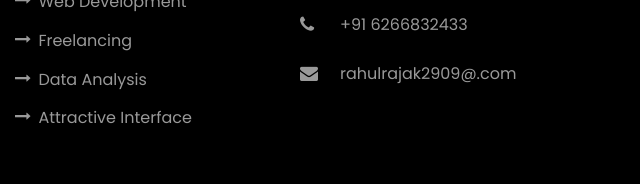
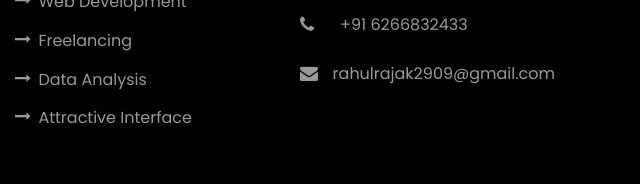
Before and after one commit to rahulrajak2909/My-Portfolio, a plain HTML site: page index.html in a window 1280 px wide. Shown: the part 8160-8344 px from the top of the page, 640-1280 px from the left. Drawn offline with Linux system fonts and the light colour scheme; files whose address does not match are found by name.

Commit message:
Update index.html

```diff
--- a/index.html
+++ b/index.html
@@ -635,7 +635,7 @@
 	              <ul>
 	                <li><span class="icon icon-map-marker"></span><span class="text" style="margin-bottom: 2rem;">Bangla Mohalla Idgah Road Guna (M.P), 473001</span></li>
 	                <li style="margin-top: 1rem;"><a href="#"><span class="icon icon-phone"></span><span class="text">+91 6266832433</span></a></li>
-	                <li><a href="mailto: rahulrajak2909@gmail.com"><span class="icon icon-envelope"></span><span class="text">rahulrajak2909@.com</span></a></li>
+	                <li><a href="mailto: rahulrajak2909@gmail.com"><span class="icon icon-envelope"></span><span class="text">rahulrajak2909@gmail.com</span></a></li>
 	              </ul>
 	            </div>
             </div>
```
